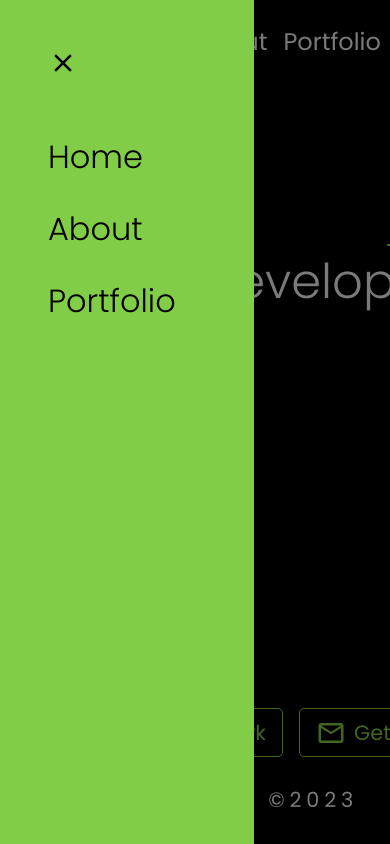
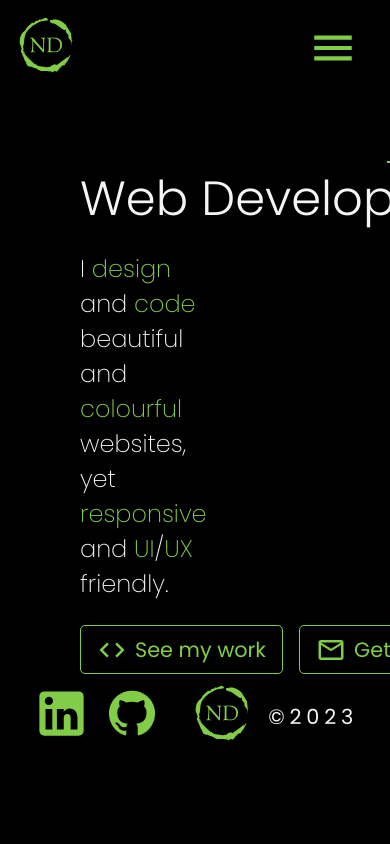
Before and after one commit to NDraganov/nedyalko-draganov, a Next.js app: page / in a window 390 px wide. Shown: the top 844 px of the page. Built offline with nearby package versions, Linux system fonts and the light colour scheme.

Commit message:
Add menu icon and style the navigation for mobile

```diff
--- a/components/layout/layout.jsx
+++ b/components/layout/layout.jsx
@@ -7,7 +7,7 @@ const Layout = (props) => {
   return (
     <Fragment>
       <Navigation />
-      <Sidebar />
+      {/* <Sidebar /> */}
       <main>{props.children}</main>
       <Footer />
     </Fragment>
--- a/components/navigation/navigation.jsx
+++ b/components/navigation/navigation.jsx
@@ -1,5 +1,6 @@
 import NavigationBrand from "./navigation-brand";
 import NavigationLink from "./navigation-link";
+import MenuIcon from "@mui/icons-material/Menu";
 
 import classes from "./navigation.module.css";
 
@@ -7,6 +8,7 @@ const Navigation = () => {
   return (
     <header className={classes.header}>
       <NavigationBrand />
+      <MenuIcon sx={{ fontSize: 50 }} />
       <nav>
         <ul>
           <NavigationLink href="/" title="Home page" text="Home" />
--- a/components/navigation/navigation.module.css
+++ b/components/navigation/navigation.module.css
@@ -1,13 +1,36 @@
 .header {
+  position: fixed;
+  top: 0;
+  left: 0;
+  right: 0;
   display: flex;
   align-items: center;
   gap: 2rem;
   background-color: var(--dark-black);
   font-family: "Poppins", sans-serif;
+  height: 6rem;
   padding: 0.5rem 1rem;
+  z-index: 1;
+}
+.header svg {
+  color: var(--dark-green);
+  margin-right: 1rem;
+}
+.header svg:hover {
+  cursor: pointer;
+  color: var(--neon-green);
 }
 .header ul {
   display: flex;
   align-items: center;
   gap: 1rem;
 }
+
+@media screen and (max-width: 768px) {
+  .header {
+    justify-content: space-between;
+  }
+  .header nav {
+    display: none;
+  }
+}
```
